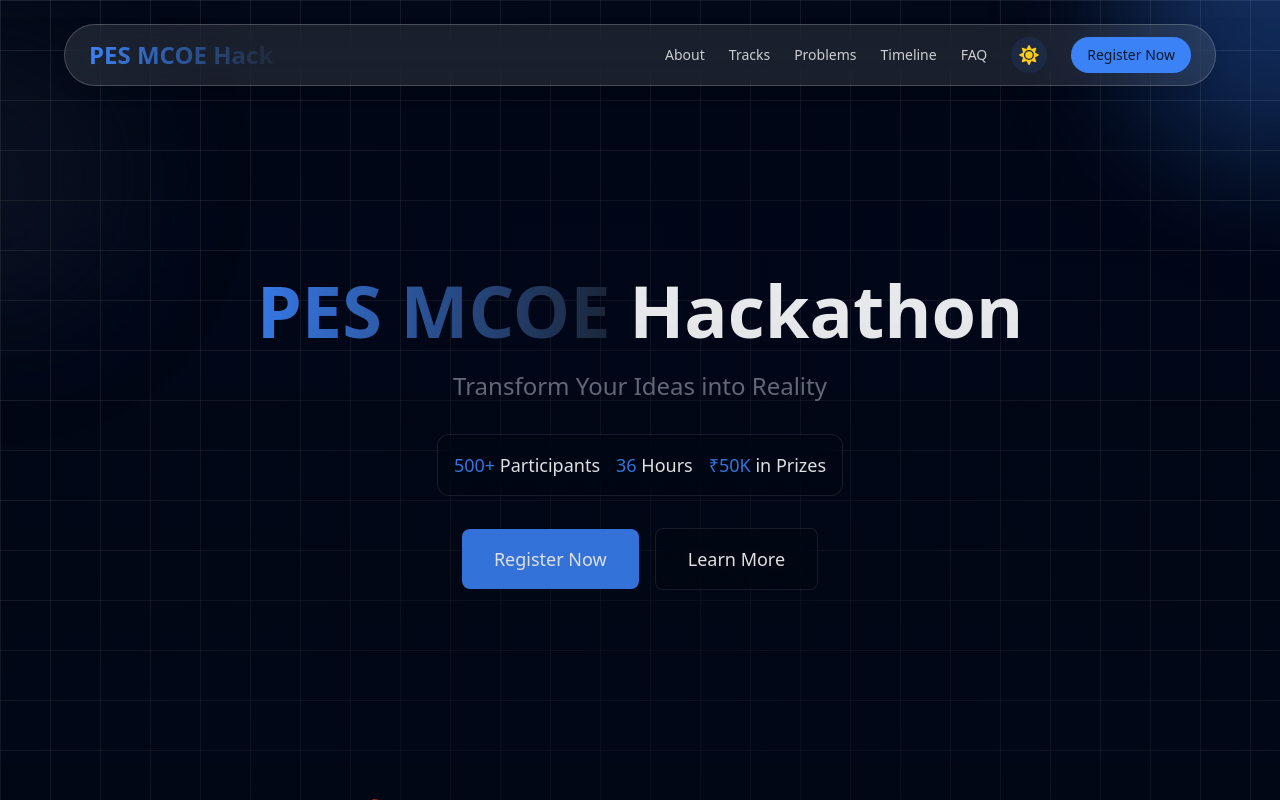
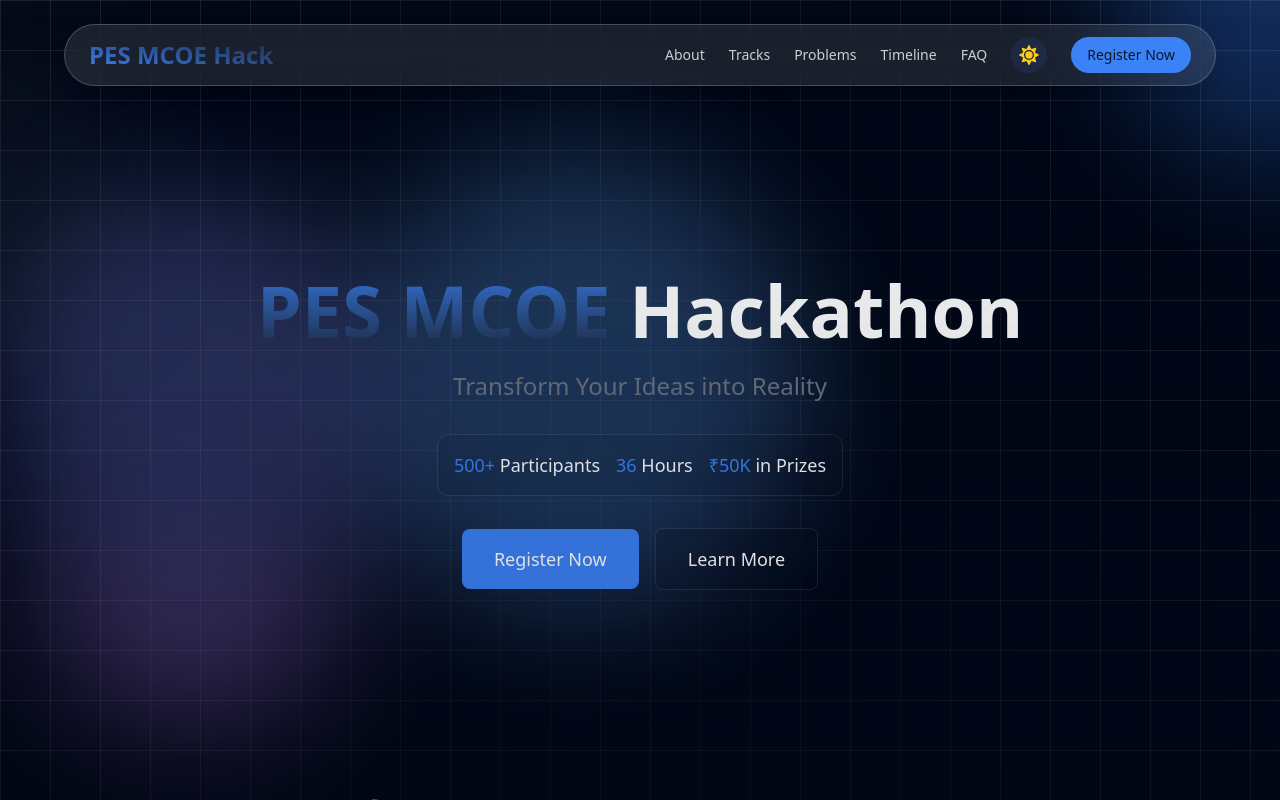
Before and after one commit to Abhi9shinde/pes_mcoe-hack, a React (Vite) app: page / in a window 1280 px wide. Shown: the top 800 px of the page. Built offline with nearby package versions, Linux system fonts and the light colour scheme.

Commit message:
gradient_background_added

```diff
--- a/src/components/Hero.jsx
+++ b/src/components/Hero.jsx
@@ -1,9 +1,64 @@
 import { motion } from 'framer-motion';
 
-export default function Hero() {
+export default function Hero(){
   return (
-    <section className="min-h-screen flex items-center justify-center pt-16">
-      <div className="max-w-7xl mx-auto px-4 sm:px-6 lg:px-8 text-center">
+    <section className="min-h-screen flex items-center justify-center pt-16 relative overflow-hidden">
+      {/* Morphing Background */}
+      <div className="absolute inset-0 -z-10">
+        <svg className="w-full h-full">
+          <defs>
+            <filter id="goo">
+              <feGaussianBlur in="SourceGraphic" stdDeviation="20" result="blur" />
+              <feColorMatrix in="blur" mode="matrix"
+                values="1 0 0 0 0  0 1 0 0 0  0 0 1 0 0  0 0 0 19 -9" result="goo" />
+            </filter>
+          </defs>
+        </svg>
+        <div className="absolute dark:inset-0 right-0 top-0 w-1/2 h-full  filter blur-3xl dark:opacity-30 opacity-40">
+          <motion.div
+            className="absolute w-96 h-96 bg-blue-400 rounded-full"
+            animate={{
+              x: ['0%', '100%', '50%', '0%'],
+              y: ['0%', '50%', '100%', '0%'],
+              scale: [1, 1.2, 0.8, 1],
+            }}
+            transition={{
+              duration: 20,
+              repeat: Infinity,
+              ease: "easeInOut"
+            }}
+          />
+          <motion.div
+            className="absolute w-96 h-96 bg-purple-400 rounded-full"
+            animate={{
+              x: ['100%', '0%', '50%', '100%'],
+              y: ['50%', '100%', '0%', '50%'],
+              scale: [1.2, 0.8, 1, 1.2],
+            }}
+            transition={{
+              duration: 20,
+              repeat: Infinity,
+              ease: "easeInOut"
+            }}
+          />
+          <motion.div
+            className="absolute w-96 h-96 bg-indigo-400 rounded-full"
+            animate={{
+              x: ['50%', '0%', '100%', '50%'],
+              y: ['100%', '50%', '0%', '100%'],
+              scale: [0.8, 1, 1.2, 0.8],
+            }}
+            transition={{
+              duration: 20,
+              repeat: Infinity,
+              ease: "easeInOut"
+            }}
+          />
+        </div>
+      </div>
+
+      {/* Main Content */}
+      <div className="max-w-7xl mx-auto px-4 sm:px-6 lg:px-8 text-center relative">
         <motion.div
           initial={{ opacity: 0, y: 20 }}
           animate={{ opacity: 1, y: 0 }}
@@ -29,10 +84,10 @@ export default function Hero() {
             </div>
           </div>
           <div>
-            <button className="bg-primary hover:bg-secondary text-white px-8 py-4 rounded-lg text-lg font-medium transition-colors mr-4">
+            <button className="bg-primary cursor-pointer hover:bg-secondary text-white px-8 py-4 rounded-lg text-lg font-medium transition-colors mr-4">
               Register Now
             </button>
-            <button className="glass hover:bg-white/40 dark:hover:bg-white/10 text-black dark:text-white px-8 py-4 rounded-lg text-lg font-medium transition-colors">
+            <button className="glass cursor-pointer hover:bg-white/40 dark:hover:bg-white/10 text-black dark:text-white px-8 py-4 rounded-lg text-lg font-medium transition-colors">
               Learn More
             </button>
           </div>
@@ -40,4 +95,4 @@ export default function Hero() {
       </div>
     </section>
   );
-}
+};
--- a/src/components/Navbar.jsx
+++ b/src/components/Navbar.jsx
@@ -19,7 +19,7 @@ export default function Navbar() {
       <div className="flex justify-between items-center px-6 py-3">
         {/* Logo */}
         <div className="flex-shrink-0">
-          <span className="text-2xl font-bold gradient-text">PES MCOE Hack</span>
+          <span className="text-2xl font-bold bg-clip-text text-transparent bg-gradient-to-tr from-primary to-secondary">PES MCOE Hack</span>
         </div>
 
         {/* Desktop Menu */}
--- a/src/index.css
+++ b/src/index.css
@@ -67,7 +67,7 @@
 }
 
 .gradient-text {
-  @apply bg-clip-text text-transparent bg-gradient-to-r from-primary to-secondary;
+  @apply bg-clip-text text-transparent bg-gradient-to-b from-primary to-secondary;
 }
 
 @keyframes blob {
```
